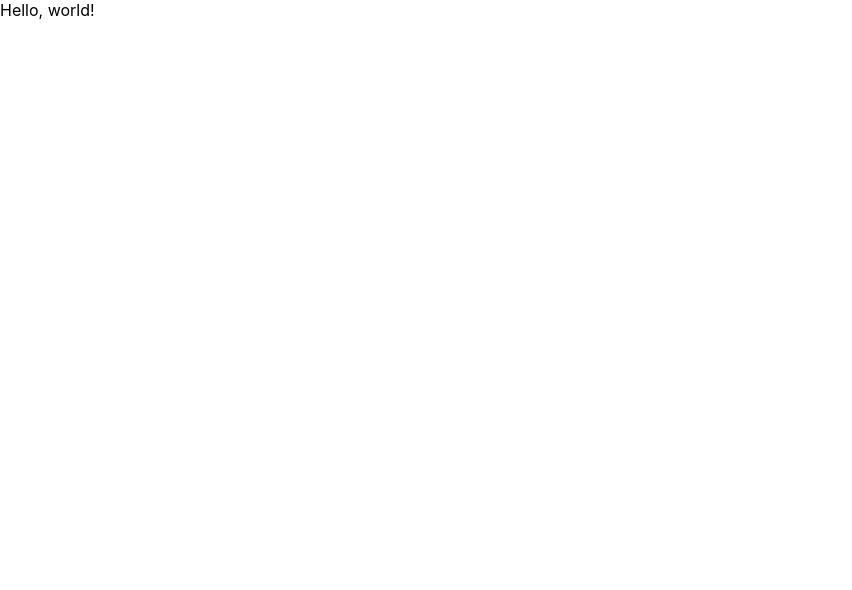
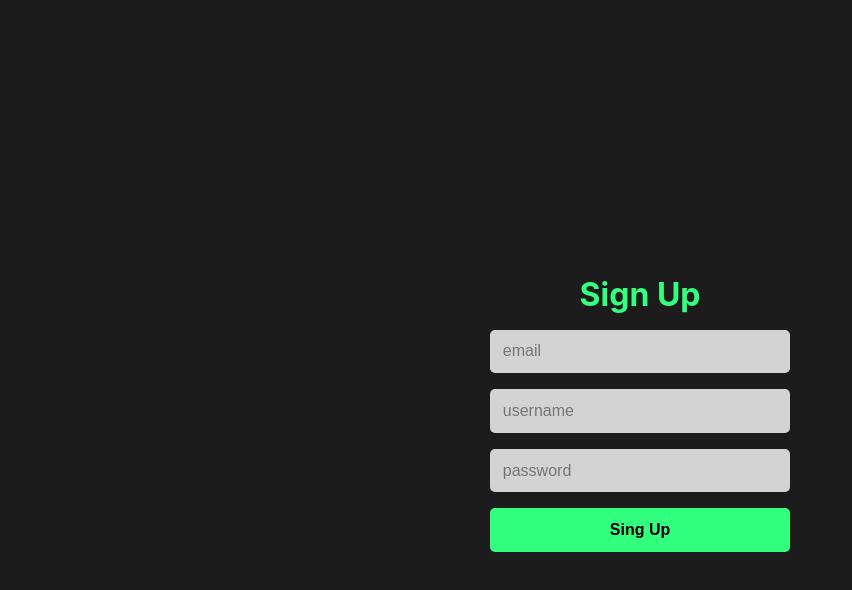
Before and after one commit to wgrtklns/Connect, a React (Create React App) app in the folder frontend/: page / in a window 1280 px wide. Shown: the top 590 px of the page, without its empty margins (0-852 px from the left). Built offline with nearby package versions, Linux system fonts and the light colour scheme; the HTML template or start-up script is replaced by a standard one.

Commit message:
Add singIn, signUp.js

```diff
--- a/frontend/src/App.js
+++ b/frontend/src/App.js
@@ -1,10 +1,9 @@
 import './App.css';
-
+import SignIn from './components/SignIn';
+import SignUp from './components/SignUp';
 function App() {
   return (
-    <div>
-      <h>Hello, world!</h>
-    </div>
+    <SignUp/>
   );
 }
 
--- a/frontend/src/components/SignIn.js
+++ b/frontend/src/components/SignIn.js
@@ -1,9 +1,27 @@
 import React from 'react';
+import '../styles/Auth.css';
 
 const SignIn = () => {
     return (
-        <h1>SignIn</h1>
-    );
+        <div className="auth-container">
+          <h2 className="auth-title">Sign In</h2>
+          <form className="auth-form">
+            <input
+              type="text"
+              placeholder="email or username"
+              className="auth-input"
+            />
+            <input
+              type="password"
+              placeholder="password"
+              className="auth-input"
+            />
+            <button type="submit" className="auth-button">
+              Sing In
+            </button>
+          </form>
+        </div>
+      );
 };
 
 export default SignIn;
--- a/frontend/src/components/SignUp.js
+++ b/frontend/src/components/SignUp.js
@@ -1,9 +1,32 @@
 import React from 'react';
+import '../styles/Auth.css';
 
 const SignUp = () => {
     return (
-        <h1>SignUp</h1>
-    );
+        <div className="auth-container">
+          <h2 className="auth-title">Sign Up</h2>
+          <form className="auth-form">
+            <input
+              type="email"
+              placeholder="email"
+              className="auth-input"
+            />
+            <input
+              type="text"
+              placeholder="username"
+              className="auth-input"
+            />
+            <input
+              type="password"
+              placeholder="password"
+              className="auth-input"
+            />
+            <button type="submit" className="auth-button">
+              Sing Up
+            </button>
+          </form>
+        </div>
+      );
 };
 
 export default SignUp;
--- /dev/null
+++ b/frontend/src/styles/Auth.css
@@ -0,0 +1,45 @@
+.auth-container {
+    display: flex;
+    flex-direction: column;
+    align-items: center;
+    justify-content: center;
+    min-height: 100vh;
+    background-color: #1c1c1c;
+  }
+
+  .auth-title {
+    color: #32ff7e;
+    font-size: 2rem;
+    margin-bottom: 1rem;
+  }
+
+  .auth-form {
+    display: flex;
+    flex-direction: column;
+    width: 300px;
+  }
+
+  .auth-input {
+    background-color: #d3d3d3;
+    border: none;
+    margin-bottom: 1rem;
+    padding: 0.8rem;
+    font-size: 1rem;
+    border-radius: 5px;
+  }
+
+  .auth-button {
+    background-color: #32ff7e;
+    border: none;
+    padding: 0.8rem;
+    font-size: 1rem;
+    color: #000;
+    font-weight: bold;
+    border-radius: 5px;
+    cursor: pointer;
+    transition: background-color 0.3s ease;
+  }
+
+  .auth-button:hover {
+    background-color: #2bde6b;
+  }
```
Also changed, not shown: frontend/src/components/MusicList.js (added).
